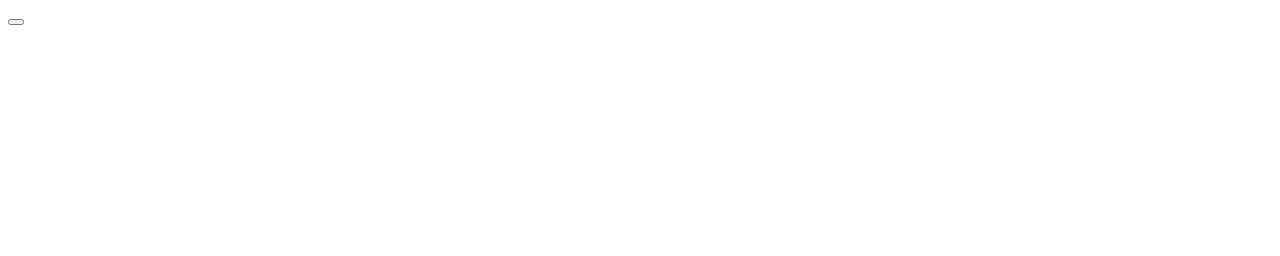
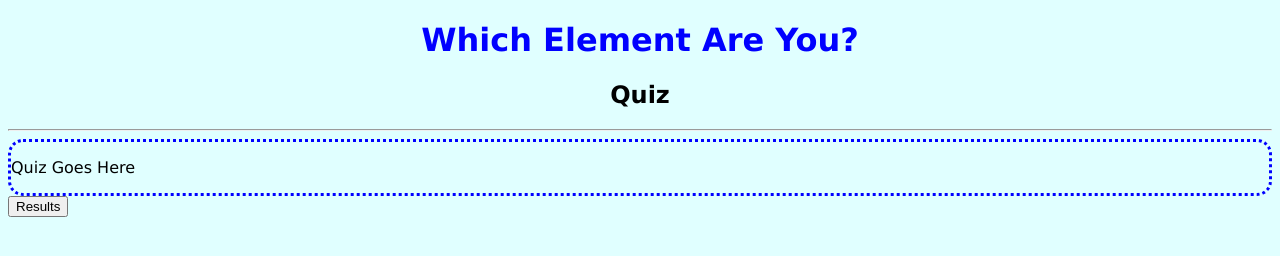
Before and after one commit to Tsilos1/milestone-webgame, a plain HTML site: page index.html in a window 1280 px wide. Drawn offline with Linux system fonts and the light colour scheme.

Commit message:
added some basic styling

```diff
--- a/index.html
+++ b/index.html
@@ -4,13 +4,24 @@
     <meta charset="UTF-8">
     <meta http-equiv="X-UA-Compatible" content="IE=edge">
     <meta name="viewport" content="width=device-width, initial-scale=1.0">
-    <title>Clan Quiz</title>
-    <script src="app.js" defer></script>
+    <title>Which Element Are You Quiz</title>
+    <link rel="stylesheet" href="style.css">
+    <script src="script.js" defer></script>
 </head>
 <body>
-    <div id="Quiz"></div>
-    <button id="Submit"></button>
+    <div id="title">
+        <h1>Which Element Are You?</h1>
+        <h2>Quiz</h2>
+        <hr>
+    </div>
 
+    <div id="quiz">
+        <p>Quiz Goes Here</p>
+    </div>
+
+    <button id="Results">Results</button>
+
+    <!--"All questions must be answered"-->
 
 </body>
 
--- /dev/null
+++ b/style.css
@@ -0,0 +1,22 @@
+body {
+    background-color: lightcyan;
+}
+
+h1 {
+    color: blue;
+}
+
+p {
+    font-family: Verdana, Geneva, Tahoma, sans-serif;
+}
+
+#title {
+    text-align: center;
+    font-family: Verdana, Geneva, Tahoma, sans-serif;
+}
+
+#quiz {
+    border-style: dotted;
+    border-color: blue;
+    border-radius: 15px;
+}
```
Also changed, not shown: Results.html (added), app.js (deleted), index.css (deleted), script.js (added).
